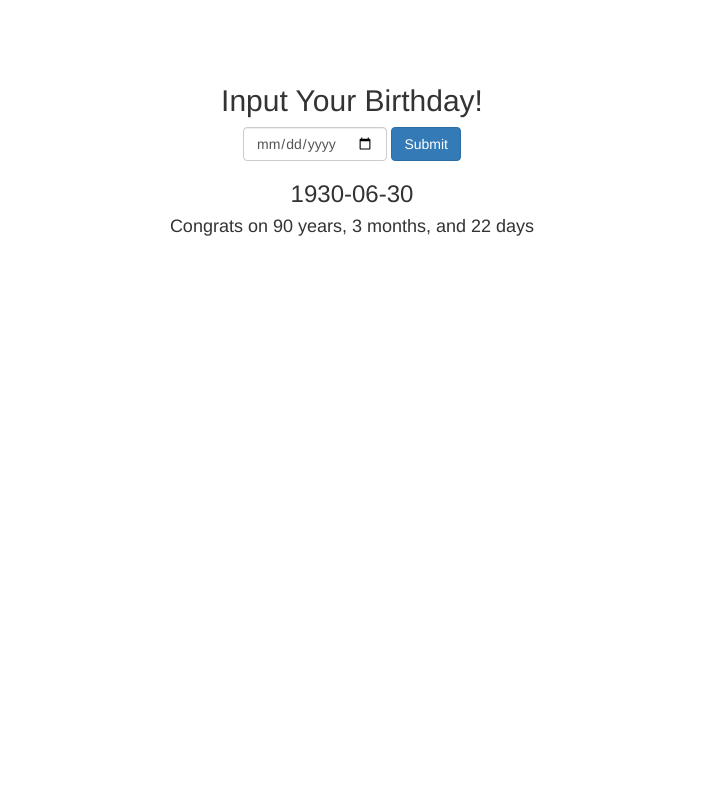
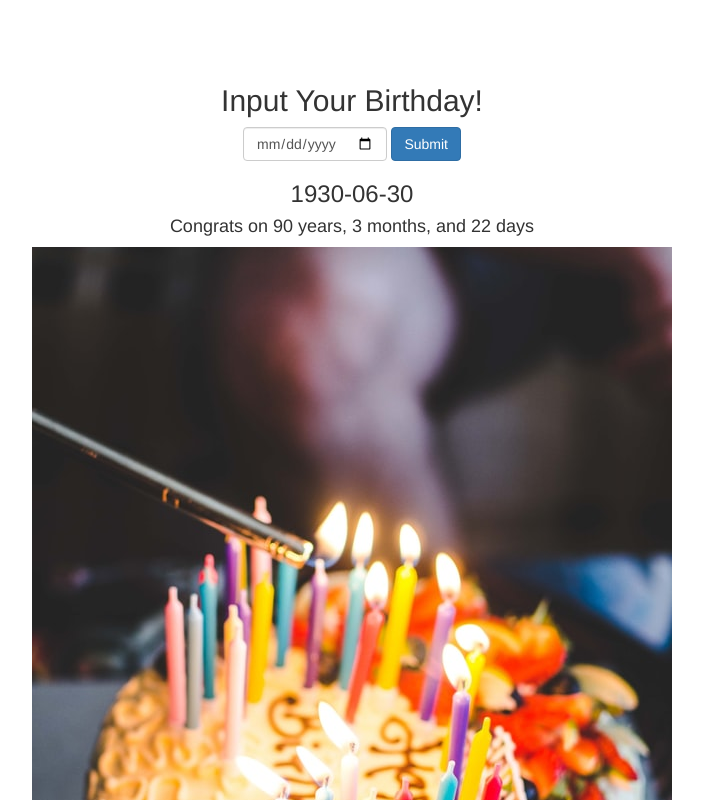
Before and after one commit to Connieh1/ageteller, a React (Create React App) app: page / in a window 1280 px wide. Shown: the top 800 px of the page, without its empty margins (288-991 px from the left). Built offline with nearby package versions, Linux system fonts and the light colour scheme.

Commit message:
Delete react logos, add birthday cake photo to AgeStats component

```diff
--- a/src/components/AgeStats.js
+++ b/src/components/AgeStats.js
@@ -1,4 +1,5 @@
 import React, { Component } from "react";
+import birthdayCake from "../assets/birthday-cake.jpg";
 
 class AgeStats extends Component {
   timeSince(date) {
@@ -19,6 +20,7 @@ class AgeStats extends Component {
       <div>
         <h3>{this.props.date}</h3>
         <h4>Congrats on {this.timeSince(this.props.date)}</h4>
+        <img src={birthdayCake} alt="birthday-cake" className="birthday-cake" />
       </div>
     );
   }
```
Also changed, not shown: public/logo192.png (deleted), public/logo512.png (deleted).
